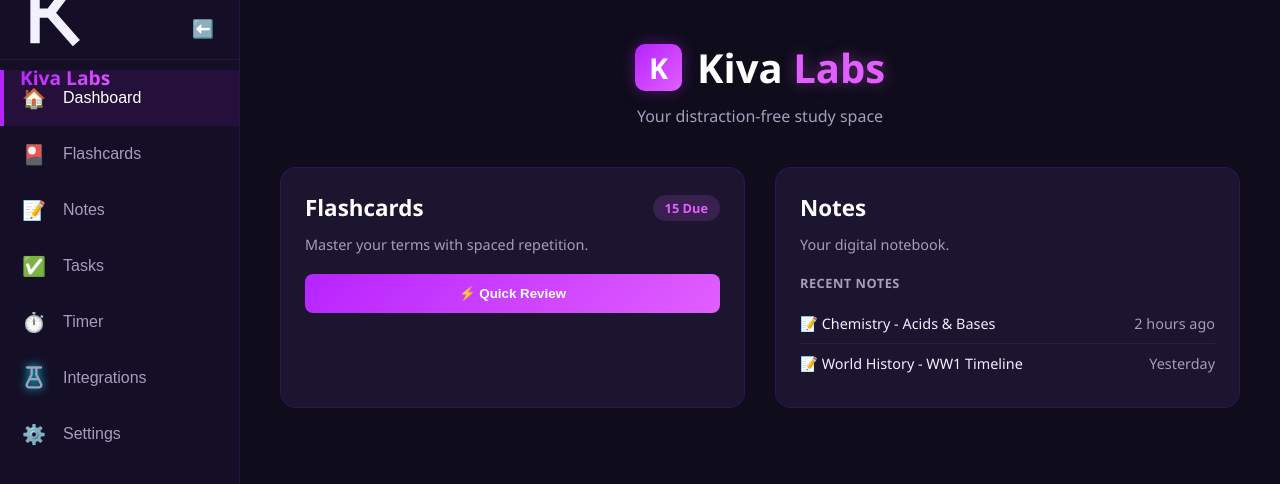
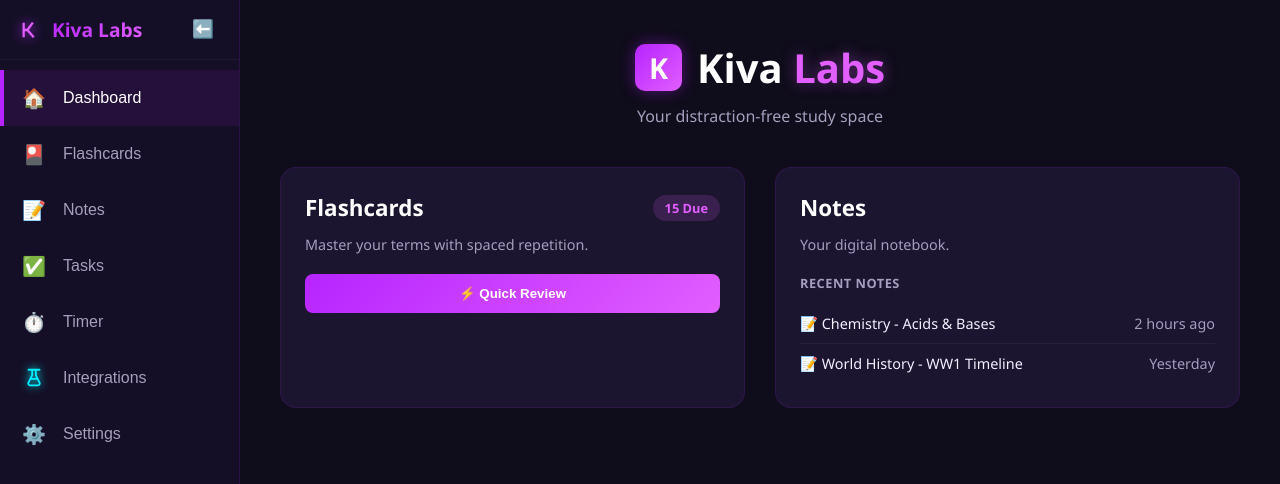
Before and after one commit to 9483rud/Kiva-Labs, a React (Vite) app: page / in a window 1280 px wide. Shown: the top 484 px of the page. Built offline with nearby package versions, Linux system fonts and the light colour scheme.

Commit message:
Update Sidebar.css

```diff
--- a/src/components/Sidebar.css
+++ b/src/components/Sidebar.css
@@ -98,3 +98,29 @@
 .menu-label {
   white-space: nowrap;
 }
+
+.sidebar-brand-container {
+  display: flex;
+  align-items: center;
+  gap: 10px;
+}
+
+.sidebar-logo-svg {
+  width: 22px;
+  height: 22px;
+  color: var(--neon-glow);
+  filter: drop-shadow(0 0 6px var(--neon-purple));
+}
+
+.sidebar-logo-collapsed {
+  display: flex;
+  justify-content: center;
+  align-items: center;
+  width: 100%;
+}
+
+.custom-menu-svg {
+  width: 22px;
+  height: 22px;
+  color: var(--neon-cyan);
+}
```
